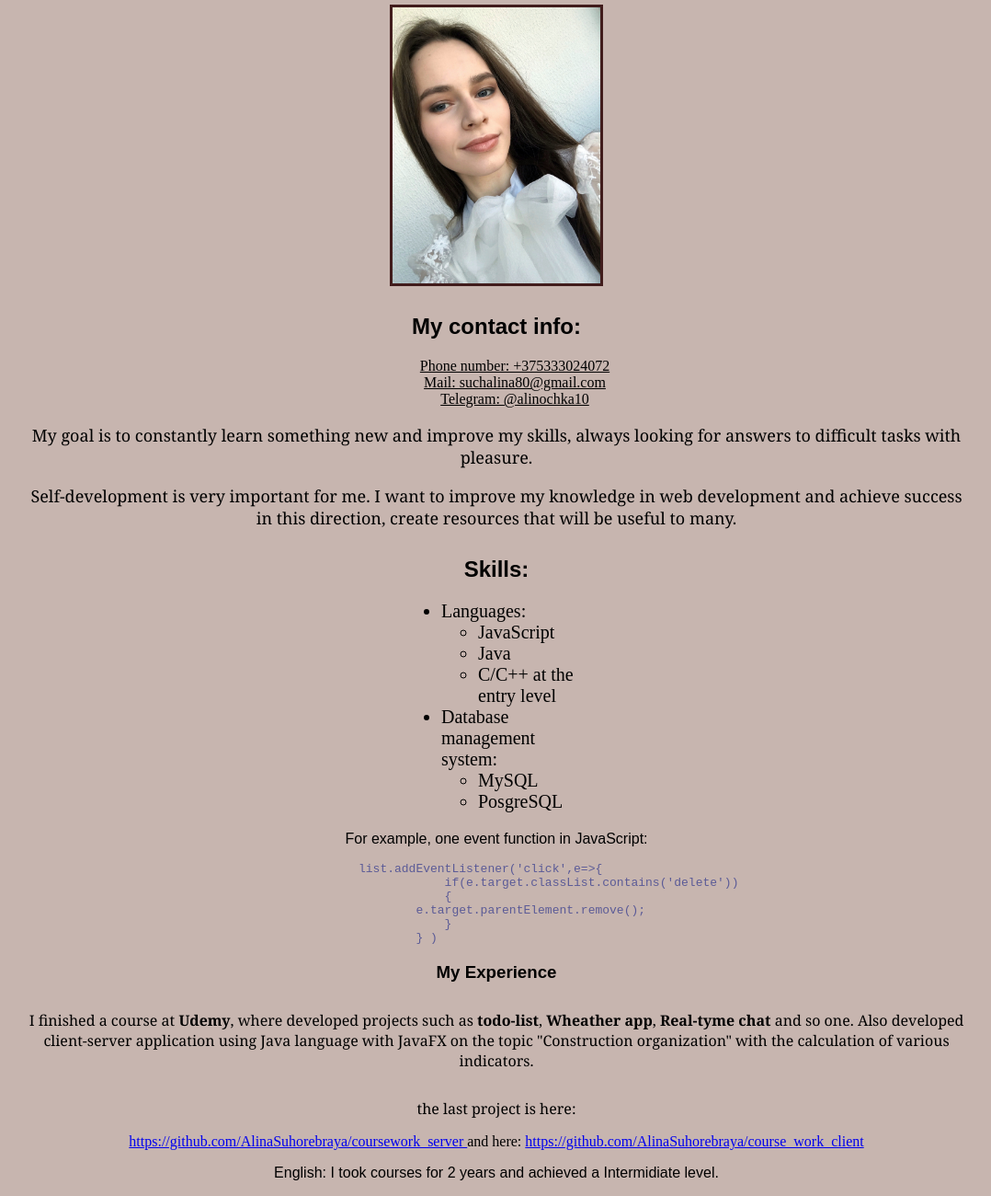
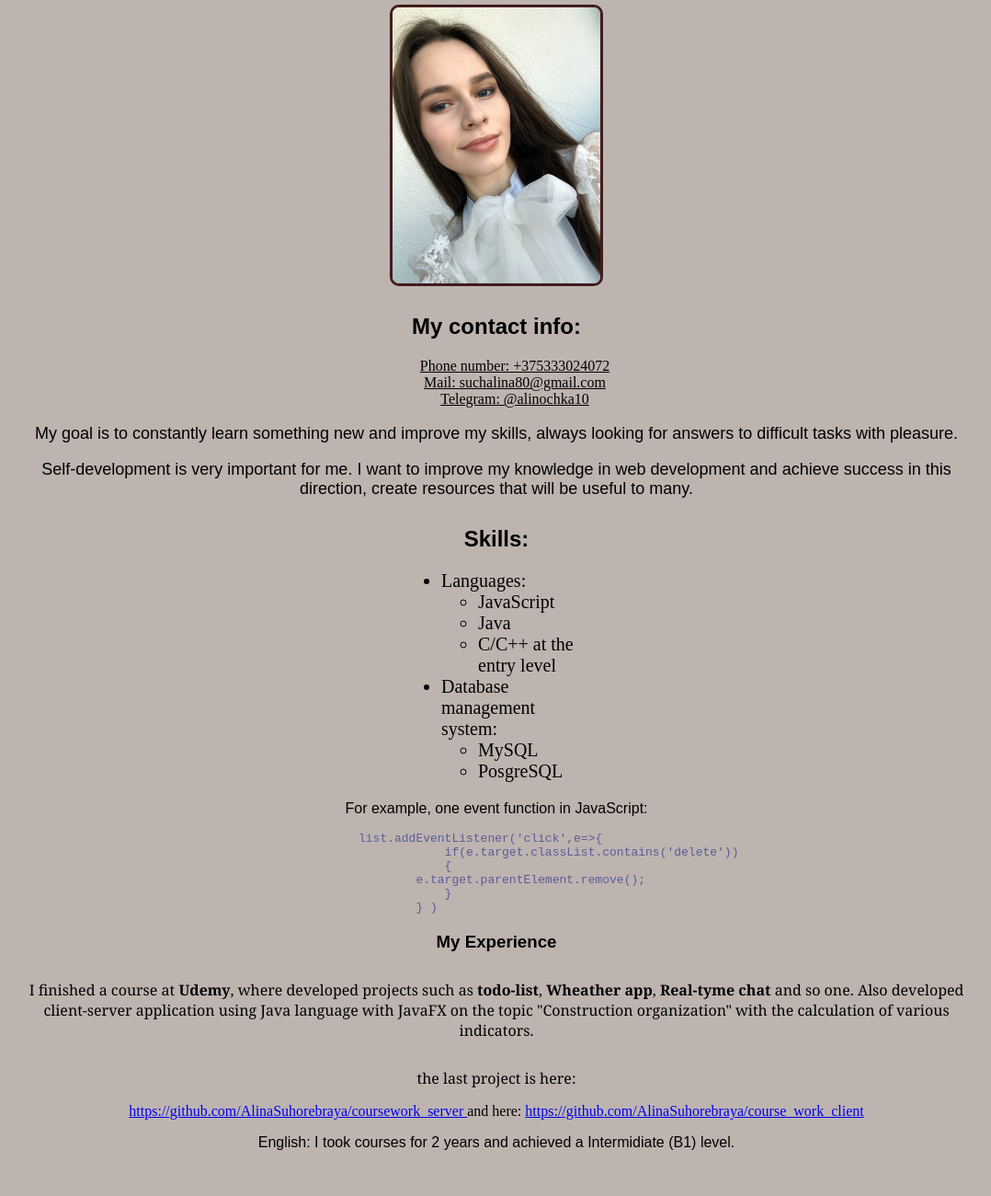
Before and after one commit to AlinaSuhorebraya/rsschool-cv, a plain HTML site: page index.html in a window 1280 px wide. Shown: the part 61-1361 px from the top of the page at 92% size, without its empty margins (100-1178 px from the left). After the commit the page ends 1328 px from the top, so only its background shows below. Drawn offline with Linux system fonts and the light colour scheme.

Commit message:
feat: set data in index.html

```diff
--- a/index.html
+++ b/index.html
@@ -12,7 +12,7 @@
     content: "- ";
         }
         body{
-            background: rgb(199, 181, 175);
+            background: rgb(189, 180, 176);
         }
 
     </style>
@@ -24,7 +24,7 @@
         <h1 style="color: rgb(65, 28, 28);">Suhorebraya Alina</h1>
 
          <article>
-            <img style="height: 300px; border: 3px solid rgb(65, 28, 28);" src="photo.jpg" alt="Photo" >
+            <img style="height: 300px; border: 3px solid rgb(65, 28, 28);  border-radius: 10px;" src="photo.jpg" alt="Photo" >
 
 
             <h2 style="font-family:Arial, Helvetica, sans-serif;">My contact info:</h2>
@@ -41,11 +41,11 @@
                 </li>
             </ul>
 
-            <p style="font-family: Cambria, Cochin, Georgia, Times, 'Times New Roman', serif; font-size: large;">
+            <p style="font-family:Arial, Helvetica, sans-serif; font-size: large;">
                 My goal is to constantly learn something new and improve my skills, always looking for answers to difficult tasks with pleasure.
             </p>
 
-            <p style="font-family: Cambria, Cochin, Georgia, Times, 'Times New Roman', serif; font-size: large;">
+            <p style="font-family:Arial, Helvetica, sans-serif; font-size: large;">
                 Self-development is very important for me. I want to improve my knowledge in web development and achieve success in this direction, create resources that will be useful to many.
             </p>
 
@@ -88,7 +88,7 @@
         and here: <a href="https://github.com/AlinaSuhorebraya/course_work_client">https://github.com/AlinaSuhorebraya/course_work_client</a>
     </nav>
         </p>
-        <p style="font-family:Arial, Helvetica, sans-serif;">English: I took courses for 2 years and achieved a Intermidiate level.</p>
+        <p style="font-family:Arial, Helvetica, sans-serif;">English: I took courses for 2 years and achieved a Intermidiate (B1) level.</p>
     </article>
     </div>
 
```
